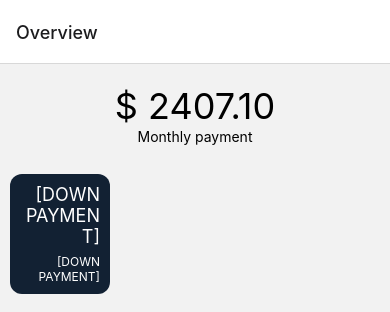
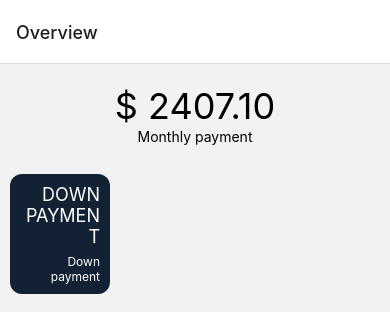
Before and after one commit to montekaka/mortgage-calculator, a React Native app: screen /Home in a window 390 px wide. Shown: the top 312 px of the page. Built offline with nearby package versions, Linux system fonts and the light colour scheme.

Commit message:
adds exercise 1

```diff
--- a/src/screens/HomeScreen.js
+++ b/src/screens/HomeScreen.js
@@ -51,8 +51,8 @@ const HomeScreen = ({ navigation }) => {
         </View>
         <View style={styles.statsContainer}>
           <View style={styles.statCard}>
-          <Text style={styles.statCardTitle}>[DOWN PAYMENT]</Text>
-          <Text style={styles.statCardSubtitle}>[DOWN PAYMENT]</Text>
+          <Text style={styles.statCardTitle}>DOWN PAYMENT</Text>
+          <Text style={styles.statCardSubtitle}>Down payment</Text>
           </View>
         </View>
         <View style={styles.wrapper}>
```
Also changed, not shown: 1 other file (tests, documents, lock files or other folders).
